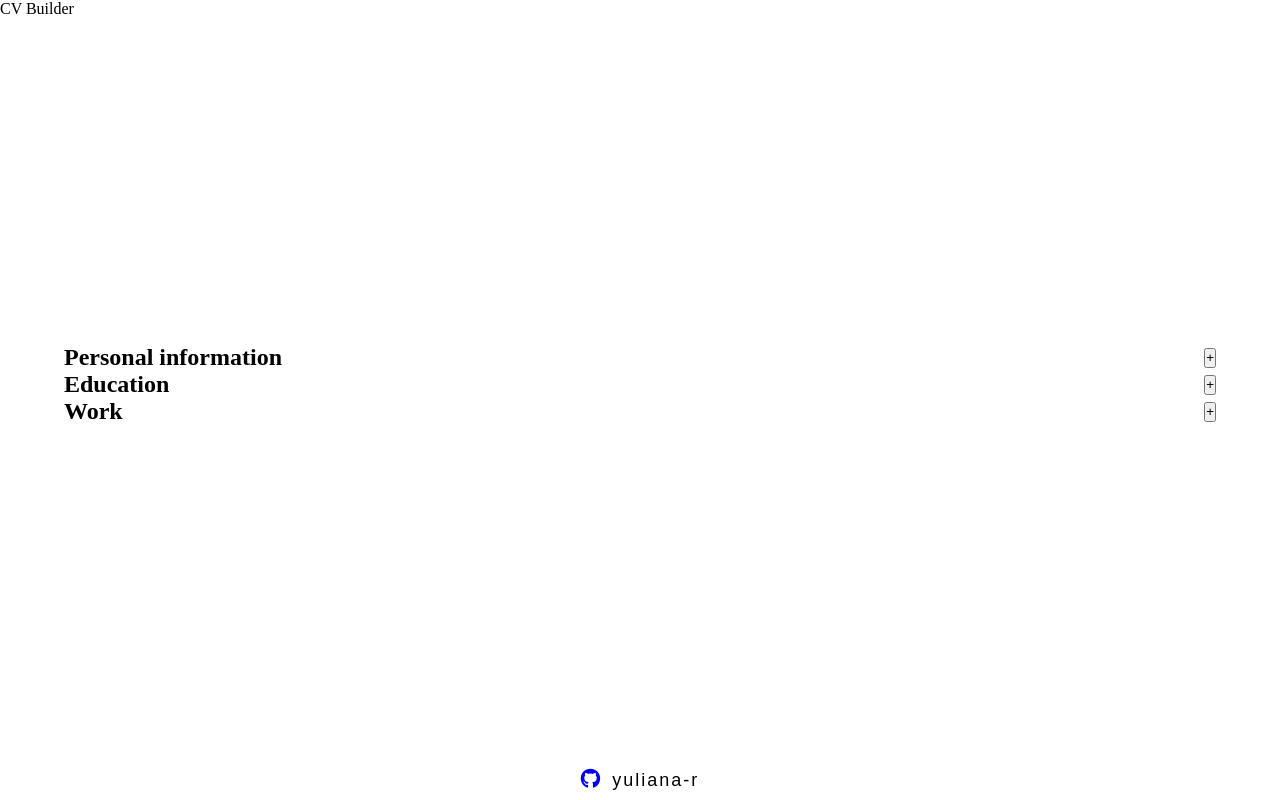
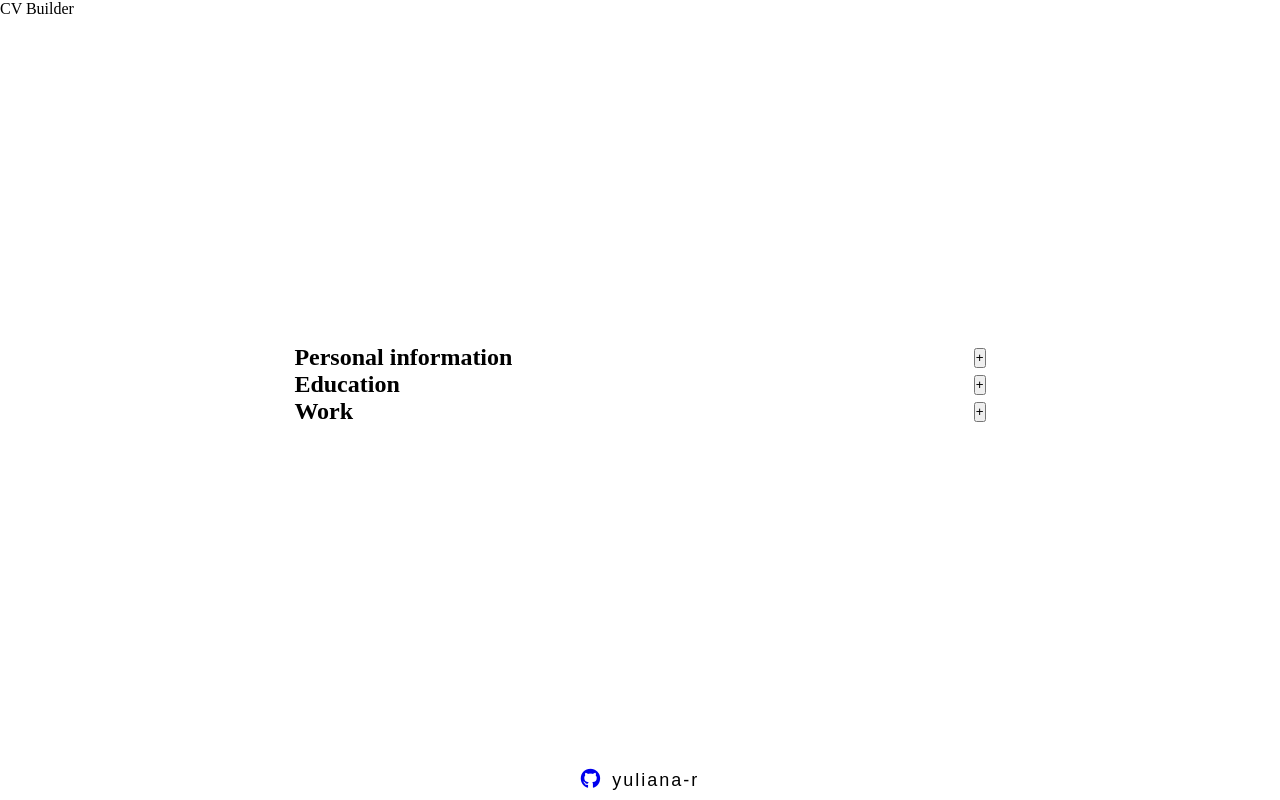
Before and after one commit to yuliana-r/cv-app, a React (Vite) app: page / in a window 1280 px wide. Built offline with nearby package versions, Linux system fonts and the light colour scheme.

Commit message:
Add education section

```diff
--- a/package.json
+++ b/package.json
@@ -22,6 +22,7 @@
     "eslint-plugin-react": "^7.32.2",
     "eslint-plugin-react-hooks": "^4.6.0",
     "eslint-plugin-react-refresh": "^0.4.3",
+    "uuidv4": "^6.2.13",
     "vite": "^4.4.5"
   }
 }
--- a/src/App.css
+++ b/src/App.css
@@ -1,18 +1,13 @@
 .main-content {
   display: flex;
   flex-direction: column;
-  justify-content: space-around;
+  justify-content: center;
   align-items: center;
   width: 100%;
 }
 
-.right-side,
-.left-side {
-  width: 50%;
-}
-
 .section-bar {
-  width: 100%;
+  width: 60%;
   display: flex;
   justify-content: space-between;
   align-items: center;
@@ -22,11 +17,19 @@
 .education-section,
 .work-section {
   width: 90%;
+  display: flex;
+  flex-direction: column;
+  justify-content: space-between;
+  align-items: center;
 }
 
 .field {
-  width: 70%;
+  width: 100%;
   display: flex;
   align-items: center;
   justify-content: space-between;
 }
+
+.section-content {
+  width: 60%;
+}
--- a/src/components/Education.jsx
+++ b/src/components/Education.jsx
@@ -1,13 +1,123 @@
 import ExpandableSection from './ExpandableSection';
+import EducationForm from './EducationForm';
+import { useState } from 'react';
+import { v4 as uuid } from 'uuid';
 import '../App.css'
 
 export default function Education() {
+  const [educationList, setEducationList] = useState((
+    {
+      editMode: true,
+      degreeList: [{
+        school: '',
+        title: '',
+        date: '',
+        id: uuid()
+      }]
+    }
+  ));
 
-  return(
-    <div className='education-section'>
+  function handleSubmit(e) {
+    e.preventDefault();
+    setEducationList(prevEducationList => {
+      return {
+        ...prevEducationList,
+        editMode: false
+      }
+    })
+  }
+
+  function handleEdit(e) {
+    e.preventDefault();
+    setEducationList(prevEducationList => {
+      return {
+        ...prevEducationList,
+        editMode: true
+      }
+    })
+  }
+
+  function handleAddNew() {
+    setEducationList({
+      editMode: true,
+      degreeList: degreeList.concat({
+        school: '',
+        title: '',
+        date: '',
+        id: uuid()
+      }),
+    })
+  }
+
+  function handleChange(e) {
+    const {name, className, value} = e.target;
+    setEducationList({
+      editMode: true,
+      degreeList: degreeList.map(degree => {
+        return degree.id === className ? {
+          ...degree,
+          [name]: value
+        } : degree;
+      })
+    })
+  }
+
+  function handleDelete(e) {
+    const { className } = e.target;
+    setEducationList({
+      editMode: true,
+      degreeList: degreeList.filter(degree => {
+        return degree.id !== className;
+      })
+    })
+
+  }
+
+  const { degreeList, editMode } = educationList;
+  const editButton = <button onClick={handleEdit} className="edit-button">Edit</button>;
+  const submitButton = <button onClick={handleSubmit} className="submit-button">Save</button>;
+  const addNewButton = <button onClick={handleAddNew} className="submit-button">Add new</button>;
+
+  const editContent = (
+    <div className="education-section">
       <ExpandableSection title="Education">
-        <p>This is the education section.</p>
+        {submitButton}
+        {degreeList.map(item => {
+          return <EducationForm
+            id={item.id}
+            school={item.school}
+            title={item.title}
+            startDate={item.startDate}
+            endDate={item.endDate}
+            handleChange={handleChange}
+            handleDelete={handleDelete}
+            key={item.id}
+          />
+        })}
+        {editMode && addNewButton}
+        {!editMode && editButton}
       </ExpandableSection>
     </div>
   )
+
+  const submittedContent = (
+    <div className="education-section">
+      <ExpandableSection title="Education">
+        {degreeList.map(item => {
+          return (
+            <div key={item.id}>
+              <p>{item.school}</p>
+              <p>{item.title}</p>
+              <p>{item.startDate} - {item.endDate ? item.endDate : 'Present'}</p>
+            </div>
+          )
+        })}
+        {!editMode && editButton}
+      </ExpandableSection>
+    </div>
+  )
+
+  return(
+    editMode ? editContent : submittedContent
+  )
 }
--- /dev/null
+++ b/src/components/EducationForm.jsx
@@ -0,0 +1,52 @@
+/* eslint-disable react/prop-types */
+export default function EducationForm(props) {
+  const {id, school, title, startDate, endDate, handleChange, handleDelete} = props;
+
+  return(
+    <div>
+      <form>
+        <label htmlFor="institutionName">Institution name <span className='required'>*</span>:</label>
+        <input
+          id="institutionName"
+          type="text"
+          placeholder="e.g. Paws & Whiskers University"
+          name="school"
+          value={school}
+          onChange={handleChange}
+          className={id}
+          required />
+
+        <label htmlFor="qualificationTitle">Qualification title <span className='required'>*</span>:</label>
+        <input
+          id="qualificationTitle"
+          type="text"
+          placeholder="e.g. Purr-fessor of Purr-formance Arts"
+          name="title"
+          value={title}
+          onChange={handleChange}
+          className={id}
+          required />
+
+        <label htmlFor="startDate">Start date<span className='required'>*</span>:</label>
+        <input
+          id="startDate"
+          type="date"
+          name="startDate"
+          value={startDate}
+          onChange={handleChange}
+          className={id}
+          required />
+
+        <label htmlFor="endDate">End date:</label>
+        <input
+          id="endDate"
+          type="date"
+          name="endDate"
+          value={endDate}
+          onChange={handleChange}
+          className={id} />
+      </form>
+      <button className={id} onClick={handleDelete}>Delete</button>
+    </div>
+  )
+}
```
Also changed, not shown: 1 other file (tests, documents, lock files or other folders).
